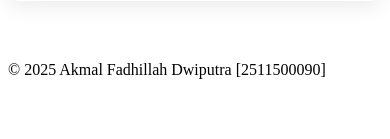
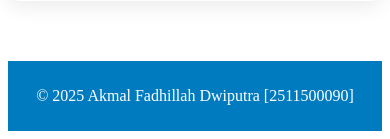
Before and after one commit to 2511500090-akmal/2511500090-PWB-TI1B-2526O, a PHP site: page /pertemuan-04/index.html in a window 390 px wide. Shown: the part 1664-1803 px from the top of the page. Before the commit the page ends 1743 px from the top, so only its background shows below. Run offline with PHP 8.4, Linux system fonts and the light colour scheme.

```diff
--- a/pertemuan-04/style.css
+++ b/pertemuan-04/style.css
@@ -219,6 +219,13 @@
                     transform: translateY(1px);
         }
 
+                footer {
+                    background: #007bbf;
+                    color: #ffffff;
+                    text-align: center;
+                    padding: 10px;
+        }
+
                 @media (max-width: 600px) {
                     header {
                       padding: 18px;
```
